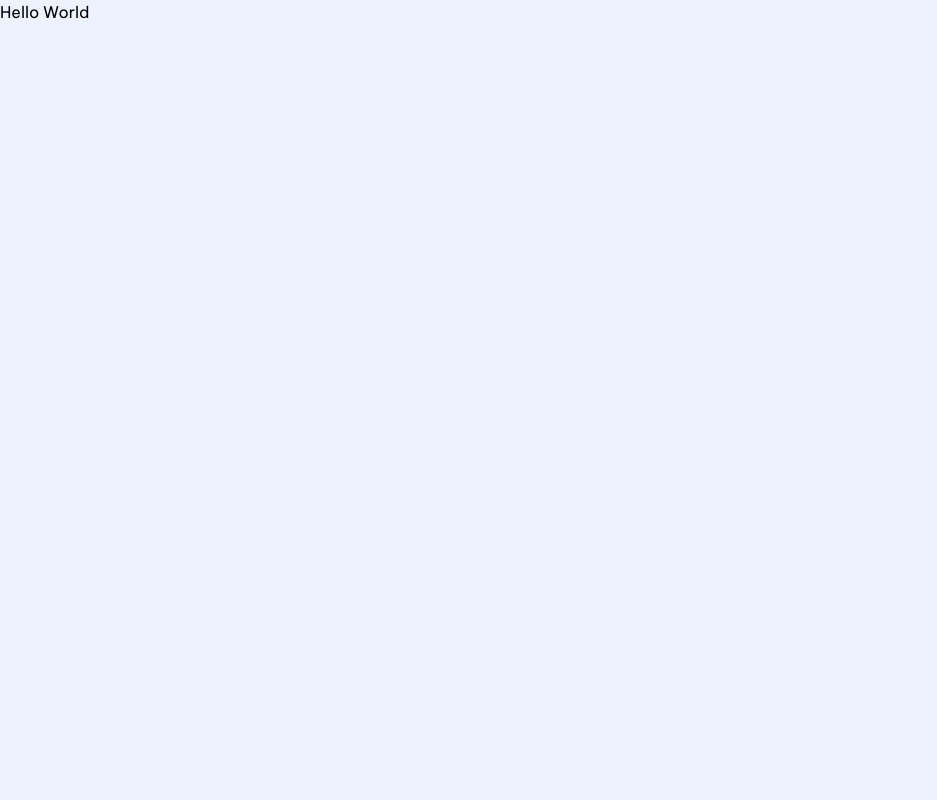
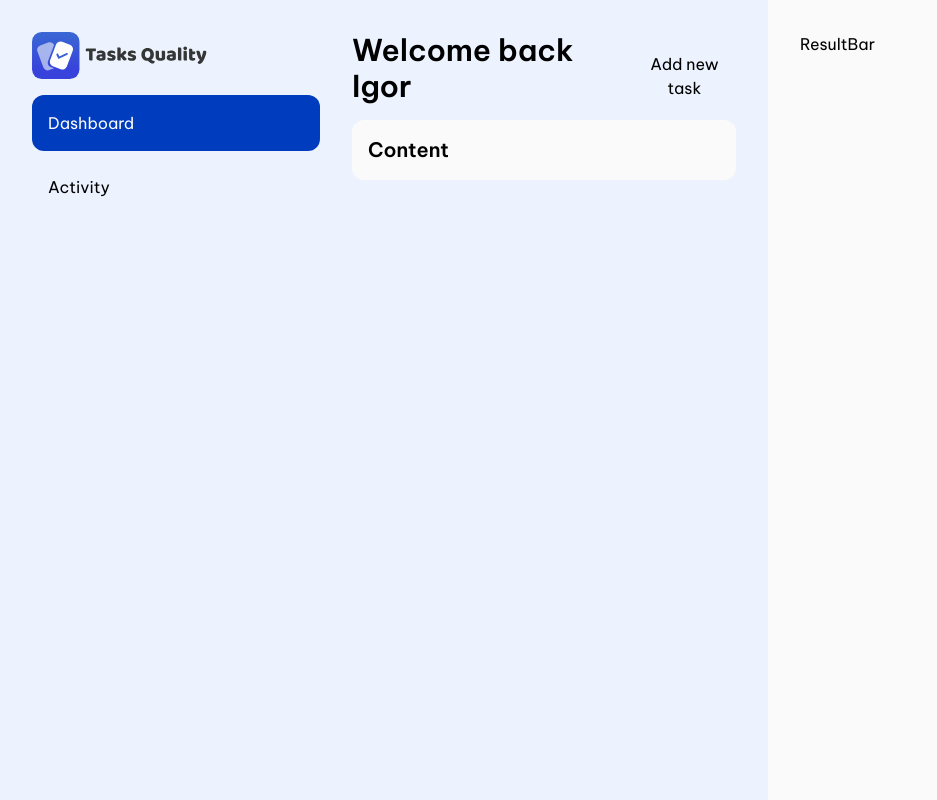
Before and after one commit to falaigor/tasks-quality-web, a React (Vite) app: page / in a window 1280 px wide. Shown: the whole page, without its empty margins (0-937 px from the left). Built offline with nearby package versions, Linux system fonts and the light colour scheme.

Commit message:
desenvolvimento do layout base

```diff
--- a/index.html
+++ b/index.html
@@ -1,13 +1,16 @@
 <!DOCTYPE html>
 <html lang="en">
-  <head>
+
+<head>
     <meta charset="UTF-8" />
-    <link rel="icon" type="image/svg+xml" href="/vite.svg" />
+    <link rel="icon" type="image/svg+xml" href="/favicon.svg" />
     <meta name="viewport" content="width=device-width, initial-scale=1.0" />
-    <title>Vite + React + TS</title>
-  </head>
-  <body>
+    <title>Tasks Quality</title>
+</head>
+
+<body>
     <div id="root"></div>
     <script type="module" src="/src/main.tsx"></script>
-  </body>
+</body>
+
 </html>
--- a/src/App.tsx
+++ b/src/App.tsx
@@ -1,5 +1,31 @@
 import "./styles/main.css";
 
 export function App() {
-  return <div>Hello World</div>;
+  return (
+    <section className="flex fle-col gap-8">
+      <aside className="w-80 pl-8 pt-8">
+        <img src="/logo-dark.svg" width="175px" alt="" />
+        <nav className="mt-4">
+          <ul>
+            <li className="p-4 my-2 text-zinc-50 bg-blue-500 rounded-xl">
+              Dashboard
+            </li>
+            <li className="p-4 my-2 hover:text-zinc-50 hover:bg-blue-500 rounded-xl">
+              Activity
+            </li>
+          </ul>
+        </nav>
+      </aside>
+      <div className="flex-1 pt-8">
+        <div className="flex justify-between">
+          <h1 className="text-3xl font-bold mb-4">Welcome back Igor</h1>
+          <button>Add new task</button>
+        </div>
+        <div className="bg-zinc-50 rounded-xl p-4">
+          <span className="text-xl font-bold">Content</span>
+        </div>
+      </div>
+      <div className="max-w-lg w-full h-screen bg-zinc-50 p-8">ResultBar</div>
+    </section>
+  );
 }
```
Also changed, not shown: public/favicon.svg (added), public/logo-dark.svg (added).
